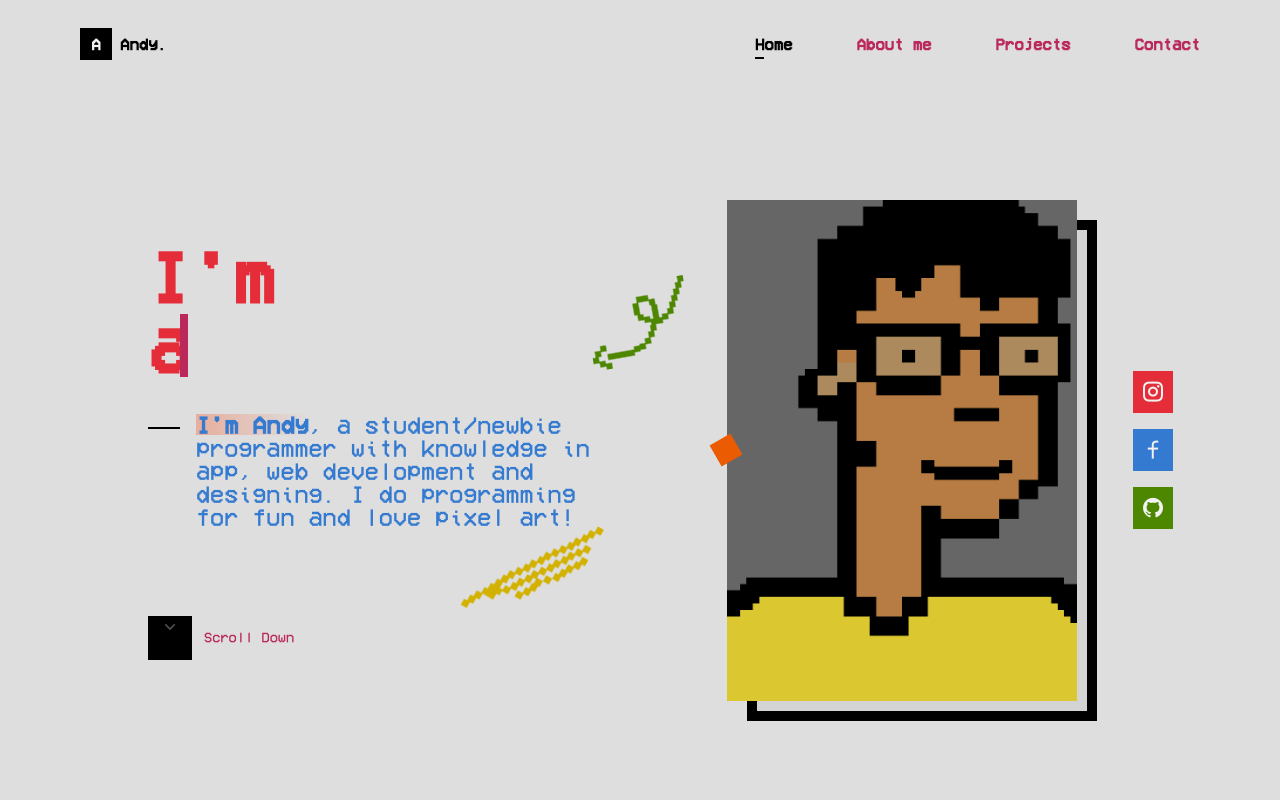
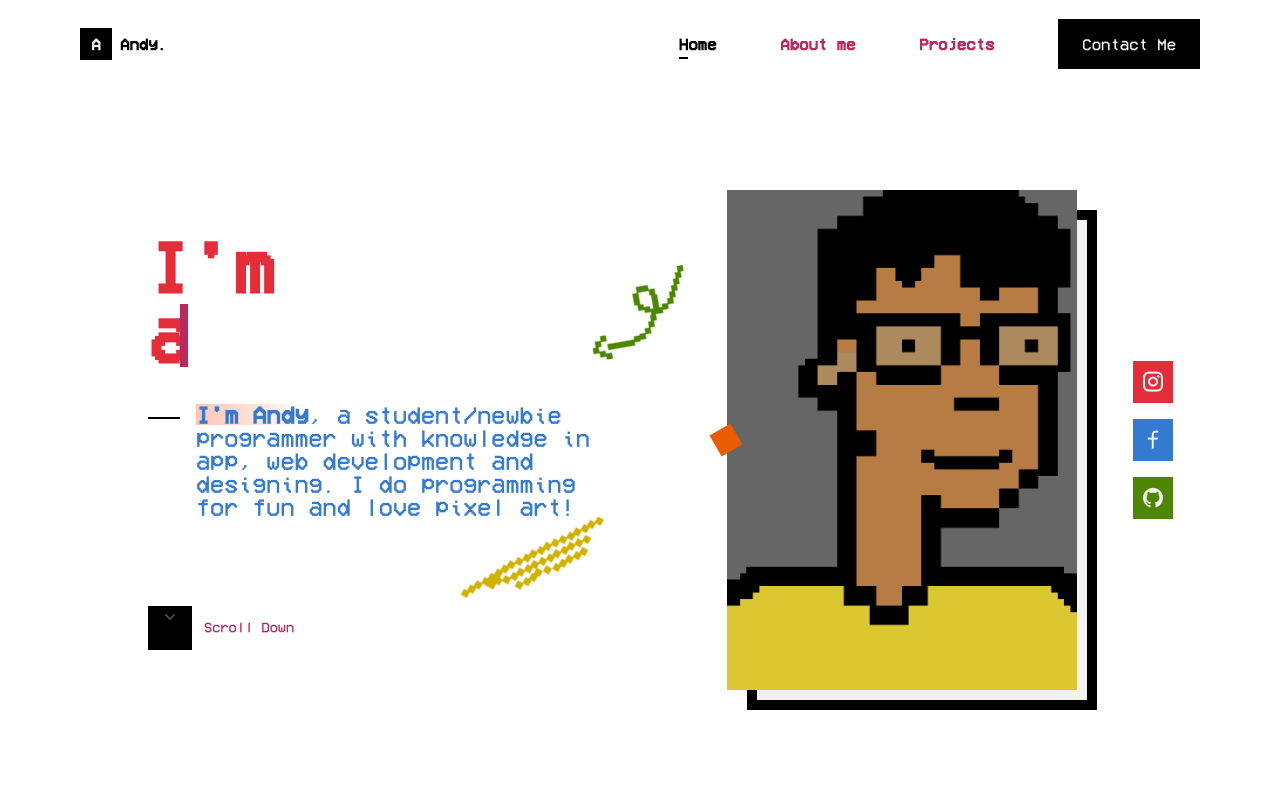
Before and after one commit to AndyHuynh06/Portfolio, a plain HTML site: page index.html in a window 1280 px wide. Shown: the top 800 px of the page. Drawn offline with nearby package versions, Linux system fonts and the light colour scheme; a web font is replaced by a local one.

Commit message:
Add files via upload

```diff
--- a/assets/css/styles.css
+++ b/assets/css/styles.css
@@ -19,8 +19,8 @@
   --title-color: hsl(0, 0%, 0%);
   --text-color: hsl(0, 0%, 35%);
   --text-color-light: hsl(0, 0%, 64%);
-  --body-color: hsl(0, 0%, 87%);
-  --container-color: hsl(0, 0%, 83%);
+  --body-color: white;
+  --container-color: hsl(0, 0%, 95%);
   --orange-color: #eb5b01;
   --red-color: #E52D39;
   --green-color: #4d8700;
@@ -36,12 +36,12 @@
   /*.5rem = 8px | 1rem = 16px ...*/
   --body-font: pixelfont;
   --biggest-font-size: 2.5rem;
-  --h1-font-size: 1.75rem;
-  --h2-font-size: 1.25rem;
-  --h3-font-size: 1.125rem;
-  --normal-font-size: .938rem;
-  --small-font-size: .813rem;
-  --smaller-font-size: .75rem;
+  --h1-font-size: 2rem;
+  --h2-font-size: 1.7rem;
+  --h3-font-size: 1.5rem;
+  --normal-font-size: 1rem;
+  --small-font-size: .9rem;
+  --smaller-font-size: .8rem;
 
   /*========== Font weight ==========*/
   --font-regular: 400;
@@ -133,6 +133,9 @@ img {
 
 .section__home{
   height: 100vh;
+  display: flex;
+  justify-content: center;
+  flex-direction: column;
 }
 
 
@@ -342,6 +345,7 @@ img {
 /*=============== HOME ===============*/
 .home__container{
   padding-top: 2rem;
+  margin-bottom: 1
 }
 
 .home__name{
@@ -411,8 +415,9 @@ img {
 }
 
 .home__arrow{
-  left: 40;
-  bottom: -4rem;
+  left: -3rem;
+  bottom: 1rem;
+  rotate: -30deg;
   z-index: 3;
 }
 
@@ -754,6 +759,10 @@ background-color: var(--black-color);
   transition: background-color .4s;
 }
 
+.projects .section__title-1{
+  color: var(--red-color);
+}
+
 .projects__container {
   row-gap: 2rem;
 }
@@ -932,7 +941,7 @@ background-color: var(--black-color);
   width: 100%;
   height: 100%;
   background-color: var(--black-color);
-  border: 3px solid var(--pink-color);
+  border: 3px solid var(--yellow-color);
   color: var(--white-color);
   padding: .5rem 1rem;
   font-weight: var(--font-medium);
@@ -976,7 +985,7 @@ background-color: var(--black-color);
 }
 
 .contact__button{
-  background-color: var(--green-color);
+  background-color: var(--red-color);
   cursor: pointer;
 }
 
@@ -1030,7 +1039,7 @@ background-color: var(--black-color);
 }
 
 .contact__social-link{
-  background-color: var(--red-color);
+  background-color: var(--green-color);
   padding: 6px;
   color: var(--white-color);
   font-size: 1.25rem;
--- a/assets/js/main.js
+++ b/assets/js/main.js
@@ -95,3 +95,15 @@ setInterval(textLoad, 9600)
 
 
 /*=============== SCROLL REVEAL ANIMATION ===============*/
+const sr = ScrollReveal({
+    origin: 'top',
+    distance: '60px',
+    duration: 2500,
+    delay: 400,
+})
+
+sr.reveal(`.home__perfil, .about__image, .contact__mail`, {origin: 'right'})
+sr.reveal(`.home__name, .home__info,
+        .about__container .section__title-1, .about__info,
+        .contact__social, .contact__data`, {origin: 'left'})
+sr.reveal(`.services__card, .projects__card`, {interval: 100})
--- a/index.html
+++ b/index.html
@@ -41,7 +41,7 @@
                   </li>
 
                   <li class="nav__item">
-                     <a href="#contact" class="nav__link" id="contact-color">Contact</a>
+                     <a href="#contact" class="nav__link-button" id="contact-color">Contact Me</a>
                   </li>
                </ul>
                <!-- close button -->
@@ -196,7 +196,7 @@
 
                      <h2 class="services__title" id="dev-service">Web development</h2>
 
-                     <p class="servies__description">
+                     <p class="services__description">
                         "Creating dynamic websites with seamless navigation,
                         responsive designs, and a commitment to providing users
                         with an intuitive and engaging online journey.
@@ -434,7 +434,7 @@
 
             <span class="footer__copy">
                &#169; All Rights Reserved By
-               <a href="">Esh.</a>
+               <a href="">Bedimcode.</a>
             </span>
          </div>
       </footer>
@@ -445,7 +445,10 @@
       </a>
 
       <!--=============== SCROLLREVEAL ===============-->
-      <script src=""></script>
+      <script src="assets/js/scrollreveal.min.js">
+
+
+      </script>
 
       <!--=============== EMAIL JS ===============-->
 
```
Also changed, not shown: 1 other file.
